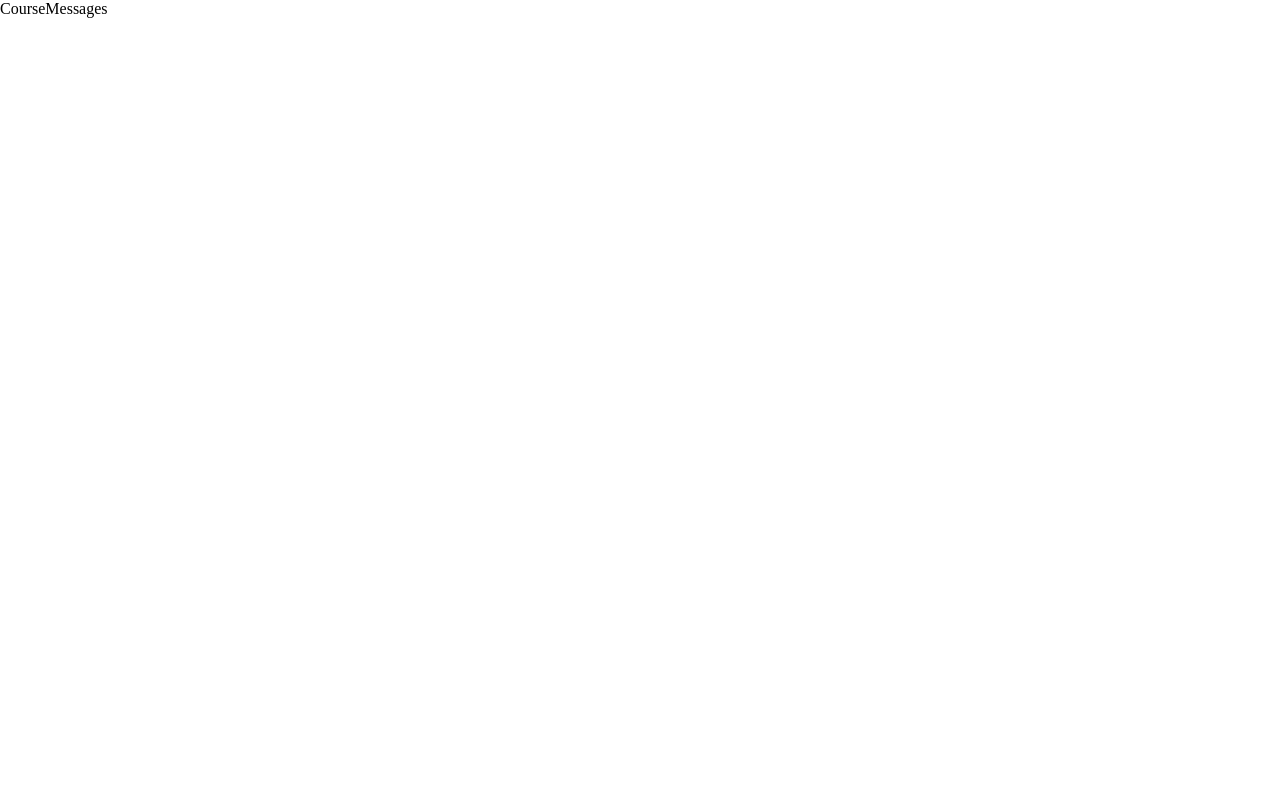
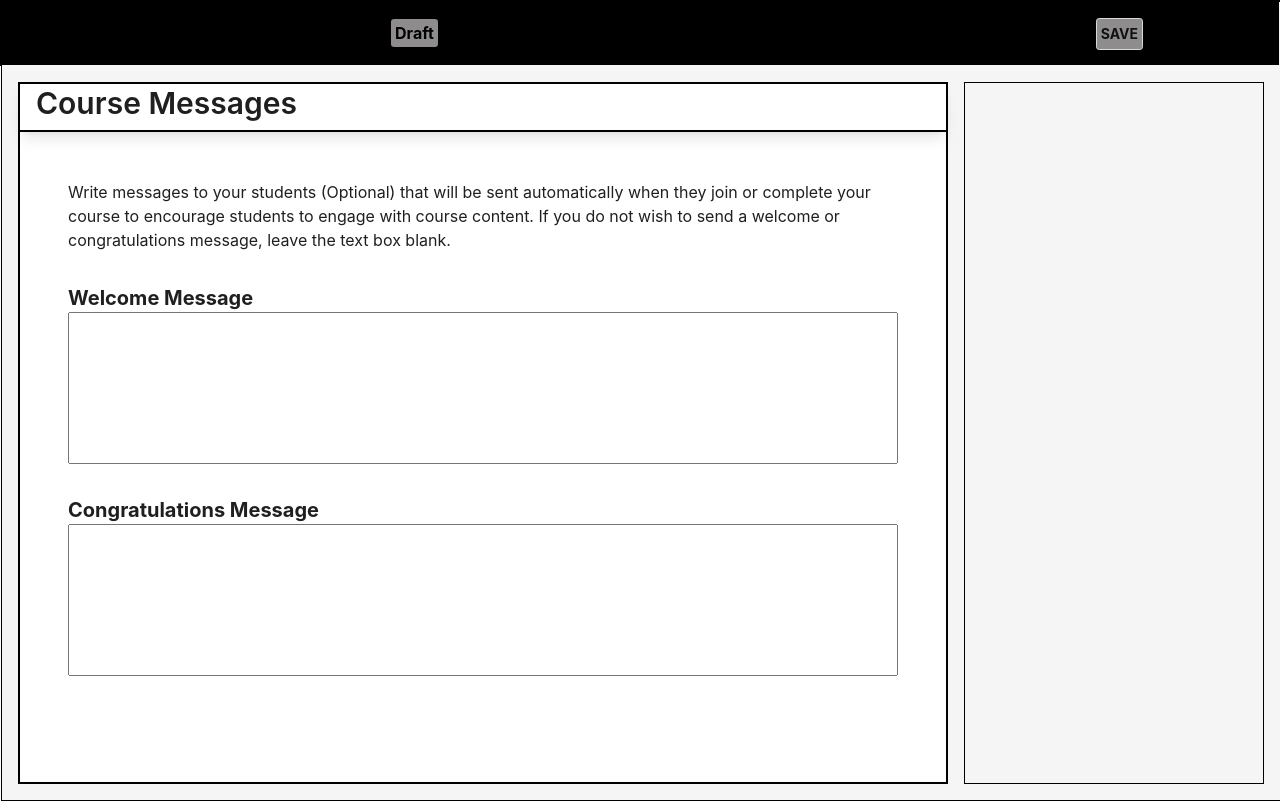
Before and after one commit to timber2k/erp-fe-frames, a React (Vite) app: page /course-messages in a window 1280 px wide. Built offline with nearby package versions, Linux system fonts and the light colour scheme.

Commit message:
Init course message page

```diff
--- /dev/null
+++ b/src/pages/course-messages/content/index.jsx
@@ -0,0 +1,79 @@
+import { Layout, Typography } from "antd";
+import styled from "styled-components";
+
+const CourseMessagesContent = () => {
+  return (
+    <>
+      <PageTitleWrapper>
+        <PageTitle level={2}>Course Messages</PageTitle>
+      </PageTitleWrapper>
+      <Content>
+        <ContentWrapper>
+          <Paragraph>
+          Write messages to your students (Optional) that will be sent automatically when they join or complete your course to encourage students to engage with course content. If you do not wish to send a welcome or congratulations message, leave the text box blank.
+          </Paragraph>
+        </ContentWrapper>
+        <ContentWrapper>
+          <Title>Welcome Message</Title>
+          <ContentForm>
+            <textarea rows={10} cols={30}  style={{resize: "none"}}></textarea>
+          </ContentForm>
+        </ContentWrapper>
+        <ContentWrapper>
+          <Title>Congratulations Message</Title>
+          <ContentForm>
+            <textarea rows={10} cols={30} style={{resize: "none"}}></textarea>
+          </ContentForm>
+        </ContentWrapper>
+      </Content>
+    </>
+  );
+};
+
+const PageTitleWrapper = styled.div`
+  width: 100%;
+  height: 3rem;
+  border: 1px solid black;
+  border-top-radius: 0.5rem;
+  box-shadow: 0 10px 15px -3px rgb(0 0 0 / 0.1), 0 4px 6px -4px rgb(0 0 0 / 0.1);
+`;
+
+const PageTitle = styled(Typography.Title)`
+  margin: 0;
+  margin-left: 1rem;
+`;
+
+const Content = styled(Layout.Content)`
+  width: 100%;
+  padding: 0 3rem;
+  padding-top: 3rem;
+  padding-bottom: 2.5rem;
+  border: 1px solid black;
+`;
+
+const ContentWrapper = styled.div`
+  margin-bottom: 2rem;
+`;
+
+const Paragraph = styled(Typography.Paragraph)`
+  font-size: 1rem;
+  line-height: 1.5rem;
+`;
+
+const Title = styled.span`
+  font-size: 1.25rem;
+  line-height: 1.75rem;
+  font-weight: 700;
+`;
+
+const ContentForm = styled.form`
+  display: flex;
+  flex-direction: column;
+  width: 100%;
+  gap: 0.25rem;
+  input {
+    max-width: 400px;
+  }
+`;
+
+export default CourseMessagesContent;
--- a/src/pages/course-messages/index.jsx
+++ b/src/pages/course-messages/index.jsx
@@ -1,5 +1,52 @@
-const CourseMessages = () => {
-  return <div>CourseMessages</div>;
-};
+import { Layout } from "antd";
+import styled from "styled-components";
+import Sider from "antd/es/layout/Sider";
+
+import TopBar from "../../components/top-bar";
+import CourseMessagesContent from "./content";
+
+const CourseMessages = () => (
+  <ScreenLayout>
+    <TopBar />
+    <WrapperLayout>
+      <ContentLayout>
+        <CourseMessagesContent />
+      </ContentLayout>
+      <SideBar width={300} style={{ background: "transparent" }}></SideBar>
+    </WrapperLayout>
+  </ScreenLayout>
+);
+
+const ScreenLayout = styled(Layout)`
+  width: 100%;
+  height: 100%;
+  background: white;
+  overflow: hidden;
+  border: 1px solid black;
+`;
+
+const WrapperLayout = styled(Layout)`
+  position: absolute;
+  width: 100%;
+  height: 100%;
+  padding: 0 1rem;
+  padding-top: 5rem;
+  padding-bottom: 1rem;
+  display: flex;
+  border: 1px solid black;
+`;
+
+const ContentLayout = styled(Layout)`
+  width: auto;
+  margin-right: 1rem;
+  background: white;
+  border: 1px solid black;
+`;
+
+const SideBar = styled(Sider)`
+  background: white;
+  border: 1px solid black;
+  margin: 0;
+`;
 
 export default CourseMessages;
```
Also changed, not shown: 1 other file (tests, documents, lock files or other folders).
